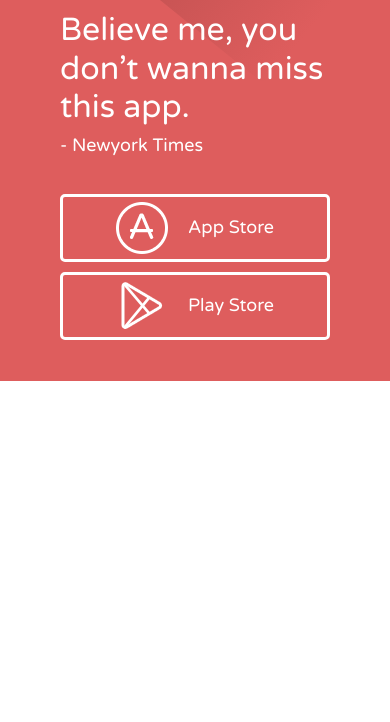
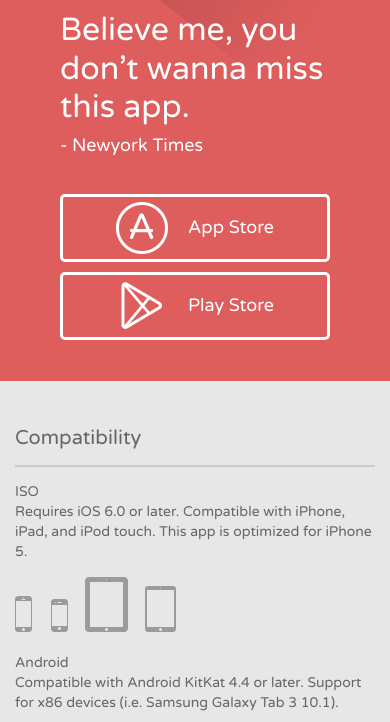
Before and after one commit to DonutSergius/Maket7, a plain HTML site: page index.html in a window 390 px wide. Shown: the part 3819-4541 px from the top of the page. Before the commit the page ends 4200 px from the top, so only its background shows below. Drawn offline with nearby package versions, Linux system fonts and the light colour scheme.

Commit message:
Create block Compatibility with adaptiv

```diff
--- /dev/null
+++ b/css/compatibility.scss
@@ -0,0 +1,56 @@
+#compatibility{
+    height: 444px;
+    background-color: #e7e7e7;
+    display: flex;
+    align-items: center;
+    .container-fluid{
+        h3{
+            font-size: 24px;
+            color: #666666;
+            font-weight: 400;
+        }
+        hr{
+            margin: 30px 0px;
+            height: 2px;
+            background-color: #cbcbcb;
+        }
+        p{
+            font-size: 18px;
+            line-height: 24px;
+            color: #666666;
+            font-weight: 400;
+        }
+        img{
+            margin-top: 15px;
+        }
+    }
+}
+
+@media(max-width:800px){
+    #compatibility{
+        .container-fluid{
+            h3{
+                font-size: 20px;
+                color: #666666;
+                font-weight: 400;
+            }
+            hr{
+                margin: 15px 0px;
+                height: 2px;
+                background-color: #cbcbcb;
+            }
+            p{
+                font-size: 14px;
+                line-height: 20px;
+                color: #666666;
+                font-weight: 400;
+            }
+            img{
+                margin-top: 15px;
+                margin-bottom: 20px;
+                max-width: 270px;
+                height: auto;
+            }
+        }
+    }
+}
--- a/css/null.css
+++ b/css/null.css
@@ -115,3 +115,7 @@ a{
   text-decoration: none;
   color:inherit;
 }
+
+button:focus{
+  outline: 0px;
+}
--- a/index.html
+++ b/index.html
@@ -38,6 +38,7 @@
     <link rel="stylesheet" href="css/style/features.css" />
     <link rel="stylesheet" href="css/style/taken.css" />
     <link rel="stylesheet" href="css/style/download.css" />
+    <link rel="stylesheet" href="css/style/compatibility.css" />
 
     <title>Ama</title>
   </head>
@@ -467,6 +468,33 @@
     </section>
     <!--End Download-->
     <!---->
+    <!--Compatibility-->
+    <section id="compatibility">
+      <div class="container-fluid" style="max-width: 1070px">
+        <h3>Compatibility</h3>
+        <hr />
+        <div class="row">
+          <div class="iPhoneDevice col-md-6">
+            <p>ISO</p>
+            <p>
+              Requires iOS 6.0 or later. Compatible with iPhone, iPad, and iPod
+              touch. This app is optimized for iPhone 5.
+            </p>
+            <img src="img/iPhoneDevice.png" alt="iPhoneDevice" />
+          </div>
+          <div class="AndroidDevice col-md-6">
+            <p>Android</p>
+            <p>
+              Compatible with Android KitKat 4.4 or later. Support for x86
+              devices (i.e. Samsung Galaxy Tab 3 10.1).
+            </p>
+            <img src="img/AndroidDevice.png" alt="AndroidDevice" />
+          </div>
+        </div>
+      </div>
+    </section>
+    <!--END Compatibility-->
+    <!---->
   </body>
   <script src="https://code.jquery.com/jquery-3.6.4.min.js"></script>
   <script
```
Also changed, not shown: css/style/compatibility.css (added), img/AndroidDevice.png (added), img/iPhoneDevice.png (added), 1 other file.
